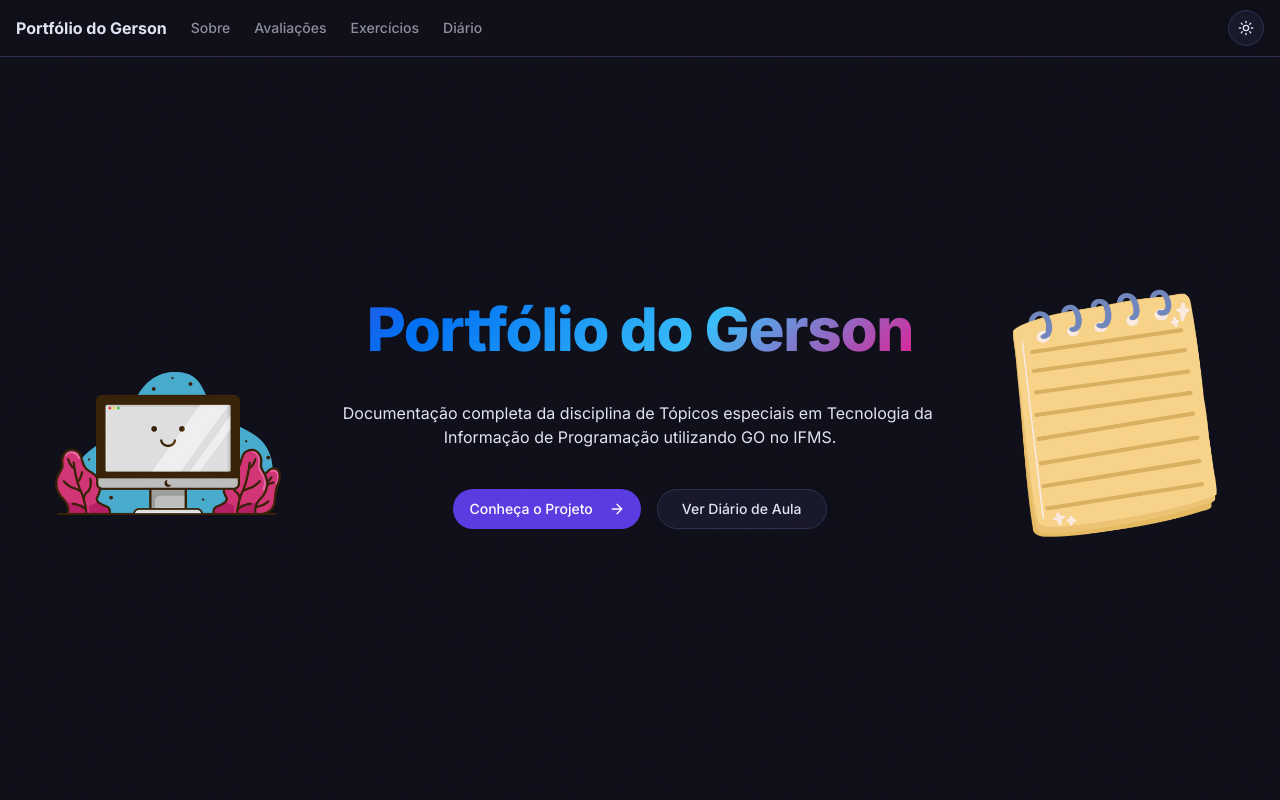
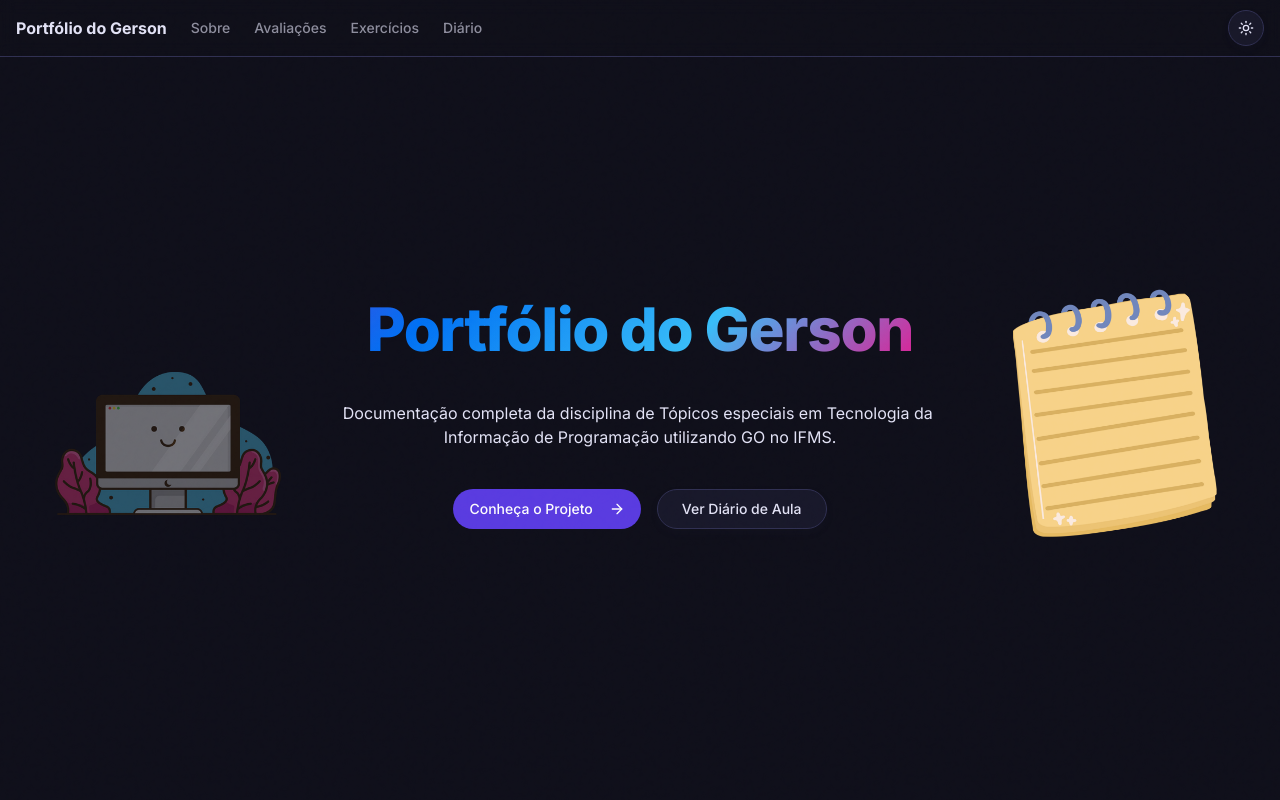
Before and after one commit to gbrunosan/portifolio, a Next.js app: page / in a window 1280 px wide. Shown: the top 800 px of the page. Built offline with nearby package versions, Linux system fonts and the light colour scheme.

Commit message:
animaçao

```diff
--- a/app/page.tsx
+++ b/app/page.tsx
@@ -44,7 +44,7 @@ export default function Home() {
               y: [0, -25, 0]
             }}
             transition={{
-              opacity: { duration: 0.8, delay: 5 },
+              opacity: { duration: 2.5, delay: 5 },
               y: {
                 duration: 15,
                 repeat: Infinity,
@@ -67,7 +67,7 @@ export default function Home() {
               <IconCloudDemo size={215} className="lg:hidden " />
             </div>
             <AuroraText className="text-4xl font-extrabold tracking-tight sm:text-6xl bg-clip-text text-transparent bg-gradient-to-r from-primary-light to-primary pb-2">
-              Portfólio <TypingAnimation words={["de Eletiva", "do Gerson"]} delay={500} pauseDelay={500} loop={false}></TypingAnimation>
+              Portfólio <TypingAnimation words={["de Eletiva", "do Gerson"]} delay={400} pauseDelay={500} loop={false}></TypingAnimation>
             </AuroraText>
             <TextAnimate animation="slideUp" by="word" duration={0.7} as="p">
               Documentação completa da disciplina de Tópicos especiais em Tecnologia da Informação de Programação utilizando GO no IFMS.
```
